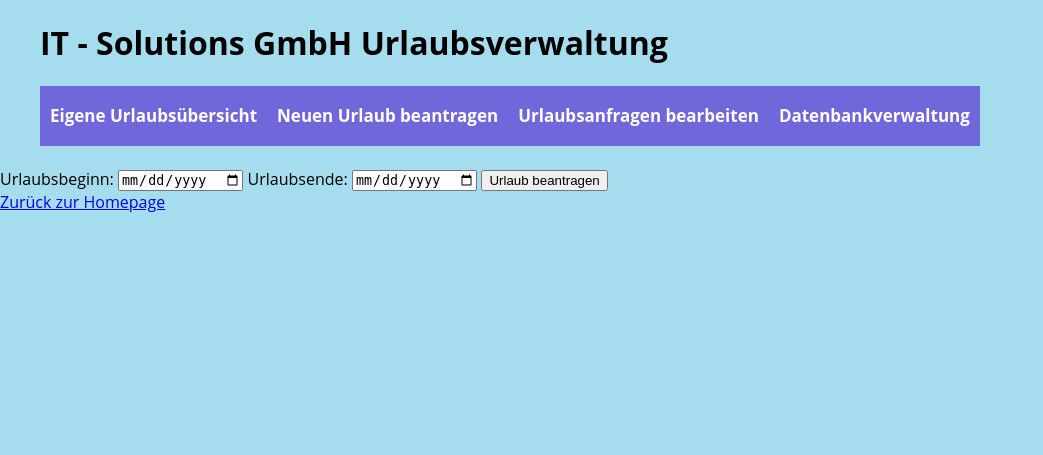
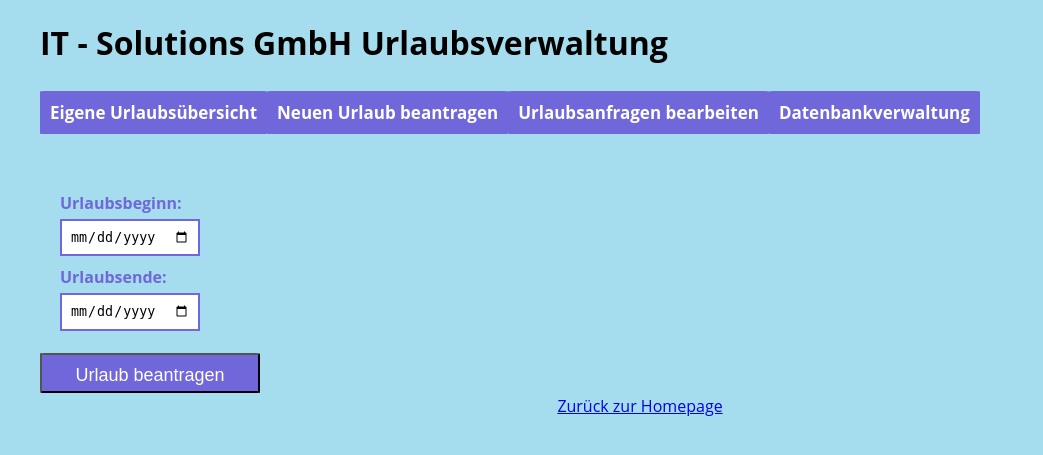
Before and after one commit to 53rj/Urlaubsverwaltung, a PHP site: page /uantrag.php in a window 1280 px wide. Shown: the top 455 px of the page, without its empty margins (0-1043 px from the left). Run offline with PHP 8.4, Linux system fonts and the light colour scheme.

Commit message:
optimierung
redundanzen entfernt & Button bearbeitet

```diff
--- a/style.css
+++ b/style.css
@@ -28,6 +28,10 @@ body {
     grid-area: 3 / 1 / 4 / 4;
 }
 
+/* --------------------------------------------------------------------------- */
+/* ------------------------------Navigation----------------------------------- */
+/* --------------------------------------------------------------------------- */
+
 .nav-bar {
     grid-area: 2 / 1 / 3 / 4;
     max-width: 1920px;
@@ -57,13 +61,8 @@ body {
     line-height: 20px;
     height: 40px;
     width: auto;
-    vertical-align: middle;
-    display: table-cell;
-    -moz-hyphens: auto;
-    -o-hyphens: auto;
-    -webkit-hyphens: auto;
-    -ms-hyphens: auto;
-    hyphens: auto;
+    border-radius: 2%;
+    cursor: pointer;
     -webkit-transition: all 0.3s ease;
     -moz-transition: all 0.3s ease;
     -o-transition: all 0.3s ease;
@@ -85,3 +84,61 @@ body {
 .navigation ul {
     list-style: none;
 }
+
+.footer {
+    display: flex;
+    justify-content: center;
+    grid-area: 4 / 1 / 5 / 4;
+    margin: auto;
+    width: 100%;
+    height: 100%;
+}
+
+/* --------------------------------------------------------------------------- */
+/* ------------------------------Kalender------------------------------------- */
+/* --------------------------------------------------------------------------- */
+
+.calendar-label {
+    display: block;
+    color: #6F67DA;
+    margin-top: 10px;
+    font-size: 16px;
+    font-weight: bold;
+}
+
+.calendar-input {
+    border: 2px solid #6F67DA;
+    padding: 8px;
+    margin-top: 5px;
+    box-sizing: border-box;
+}
+
+.calendar-input:hover {
+    border-color: #A6DDEE;
+}
+
+.calendar-container {
+    cursor: pointer;
+    margin-left: 40px;
+    padding: 20px;
+}
+
+#submit {
+    margin: 2px;
+    margin-left: 40px;
+    border-radius: 2%;
+    text-decoration: none;
+    color: #FFFFFF;
+    background-color: #6F67DA;
+    font-size: 18px;
+    padding: 10px 10px;
+    line-height: 20px;
+    height: 40px;
+    width: 220px;
+    cursor: pointer;
+    -webkit-transition: all 0.3s ease;
+    -moz-transition: all 0.3s ease;
+    -o-transition: all 0.3s ease;
+    -ms-transition: all 0.3s ease;
+    transition: all 0.3s ease;
+}
--- a/uantrag.php
+++ b/uantrag.php
@@ -5,10 +5,14 @@ include "include/header.html";
 <body>
 <div class="main_content">
     <br>
-    <label for="urlaub">Urlaubsbeginn:</label>
-    <input type="date" id="urlaub" name="ubeginn">
-    <label for="urlaub">Urlaubsende:</label>
-    <input type="date" id="urlaub" name="uende">
+    <div class="calendar-container">
+    <label for="aurlaub" class="calendar-label">Urlaubsbeginn:</label>
+    <input type="date" id="aurlaub" name="ubeginn" class="calendar-input">
+
+    <label for="eurlaub" class="calendar-label">Urlaubsende:</label>
+    <input type="date" id="eurlaub" name="uende" class="calendar-input">
+    <br>
+    </div>
     <button type="submit" name="uantrag" id="submit">Urlaub beantragen</button>
 </div>
 </body>
```
